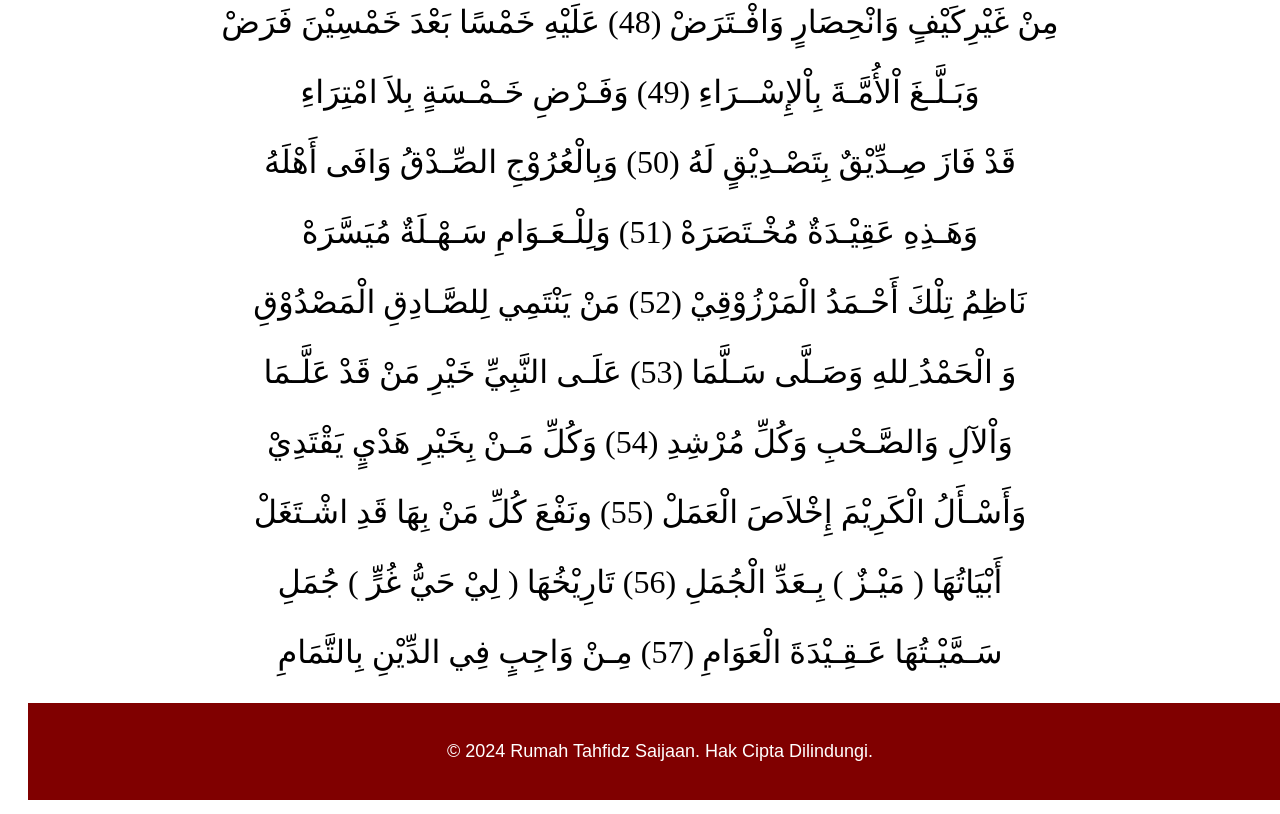
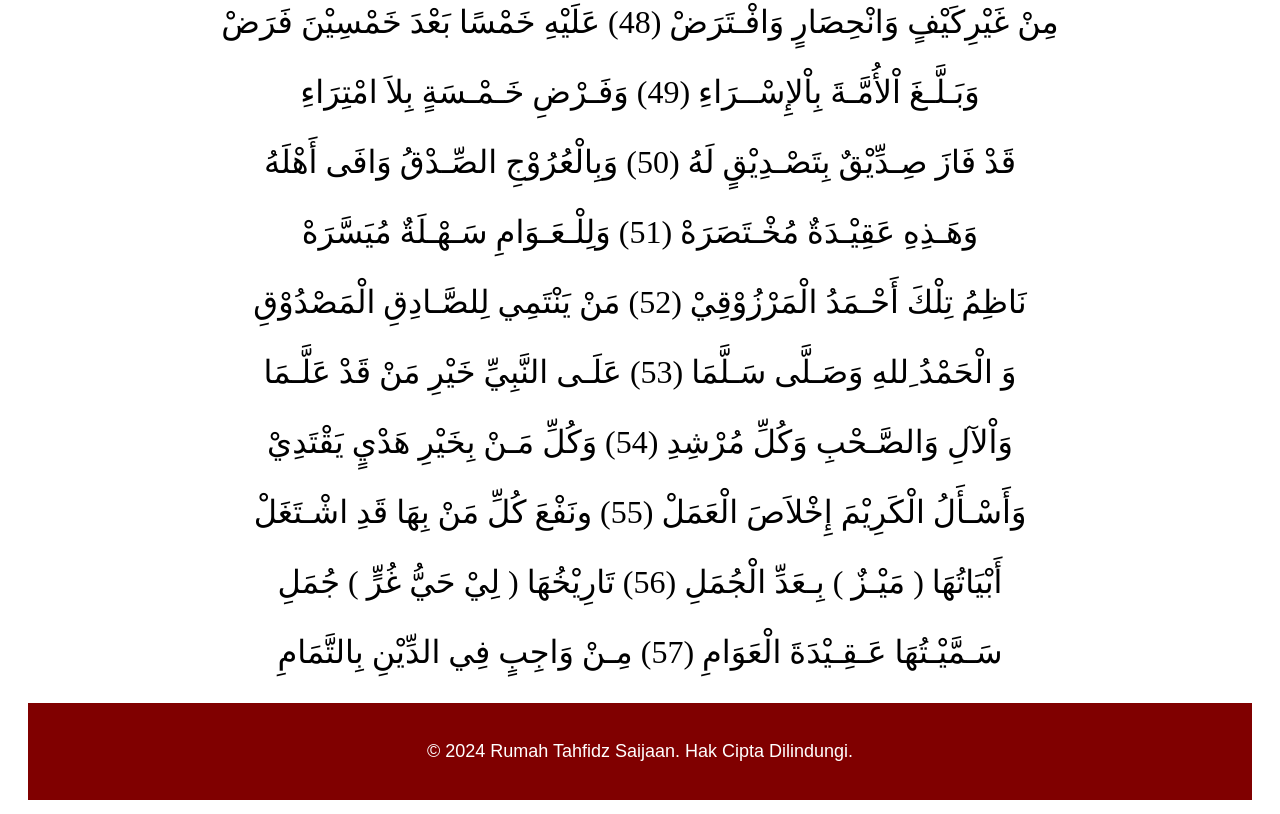
Before and after one commit to juniwardani/aqidatulawam, a plain HTML site: page 1.html in a window 1280 px wide. Shown: the part 3588-4402 px from the top of the page. Drawn offline with Linux system fonts and the light colour scheme.

Commit message:
Update 1.html

```diff
--- a/1.html
+++ b/1.html
@@ -40,14 +40,6 @@
             .header p {
                 font-size: 1em;
             }
-        }
-        .footer {
-            width: 100%;
-            background-color: #800000;
-            color: white;
-            padding: 20px;
-            text-align: center;
-            margin-top: 14px;
         }
     </style>
 </head>
```
